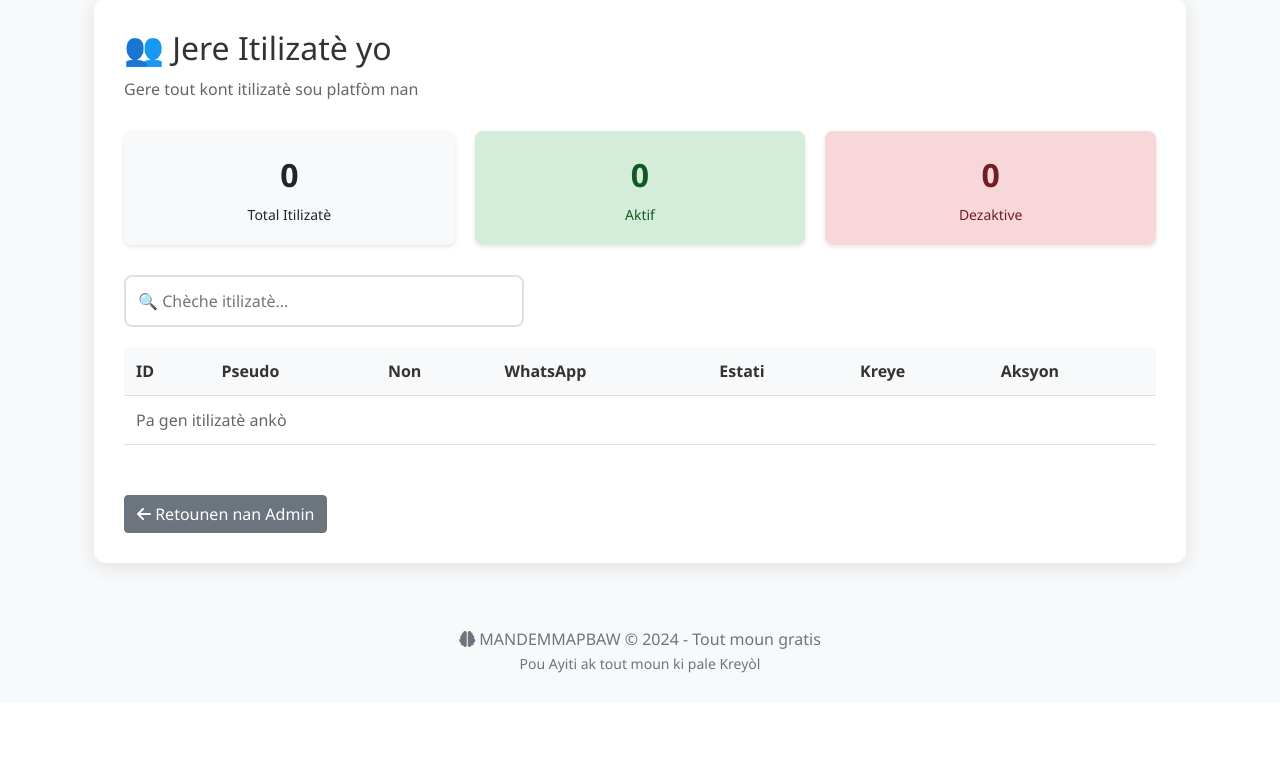
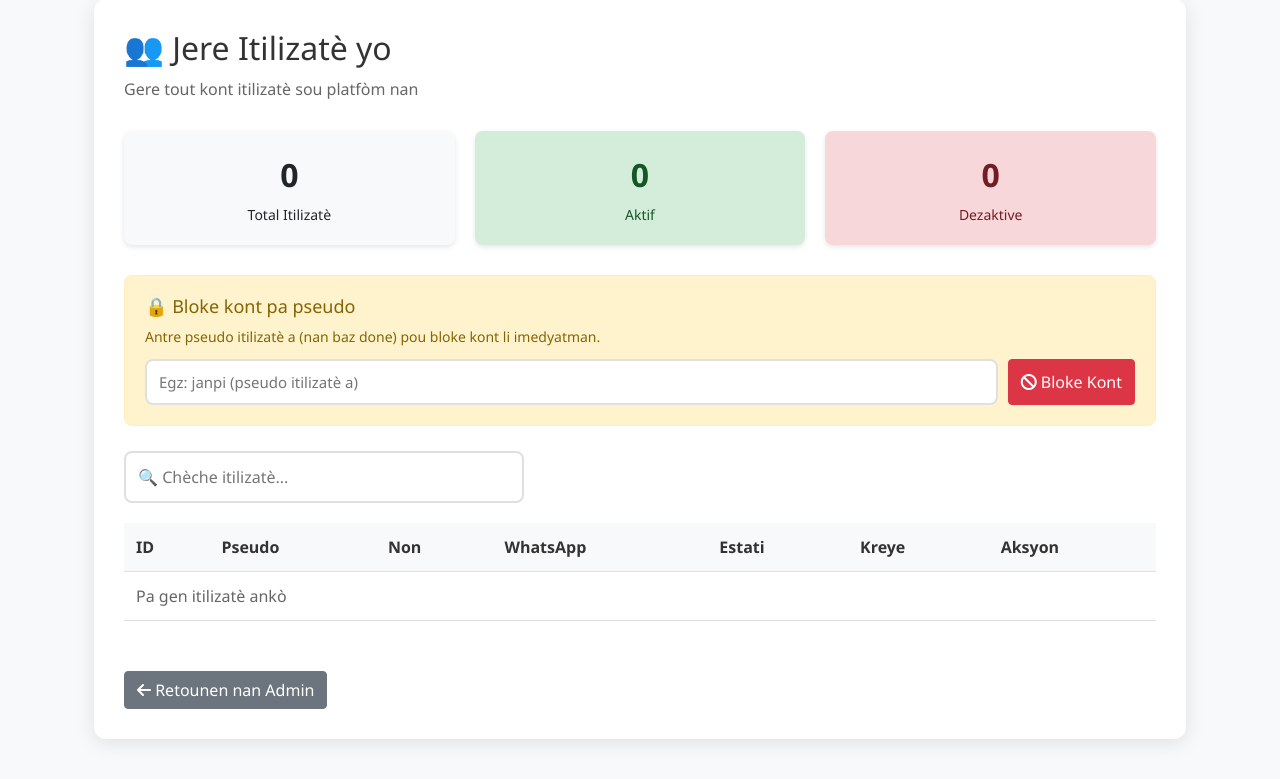
Before and after one commit to stanionic/Glory2yah-, a Flask app: template templates/admin_users.html in a window 1280 px wide. Shown: the part 97-876 px from the top of the page. Before the commit the page ends 770 px from the top, so only its background shows below. Run offline with Flask 3, Linux system fonts and the light colour scheme; the template is opened without the code that fills it, so the values that code supplies are empty.

Commit message:
Add admin user block/unblock functionality (toggle + block by pseudo)

```diff
--- a/templates/admin_users.html
+++ b/templates/admin_users.html
@@ -21,6 +21,18 @@
                 <div class="stat-value">{{ users|selectattr('is_active', 'equalto', false)|list|length }}</div>
                 <div class="stat-label">Dezaktive</div>
             </div>
+        </div>
+
+        <div class="block-by-pseudo">
+            <h3>🔒 Bloke kont pa pseudo</h3>
+            <p class="block-hint">Antre pseudo itilizatè a (nan baz done) pou bloke kont li imedyatman.</p>
+            <form method="POST" action="{{ url_for('admin.block_user_by_pseudo') }}" class="block-form">
+                <input type="hidden" name="csrf_token" value="{{ csrf_token() }}">
+                <input type="text" name="pseudo" id="blockPseudo" placeholder="Egz: janpi (pseudo itilizatè a)" required>
+                <button type="submit" class="btn btn-danger">
+                    <i class="fas fa-ban"></i> Bloke Kont
+                </button>
+            </form>
         </div>
 
         <div class="search-filter">
@@ -66,6 +78,11 @@
                         <i class="fas fa-edit"></i>
                     </a>
                     {% if user.id != current_user.id %}
+                    <form method="POST" action="{{ url_for('admin.toggle_user_status', user_id=user.id) }}" class="delete-form" onsubmit="return confirmToggle('{{ user.pseudo }}', {{ 'false' if user.is_active else 'true' }})">
+                        <button type="submit" class="btn btn-sm {% if user.is_active %}btn-danger{% else %}btn-success{% endif %}" title="{% if user.is_active %}Bloke kont{% else %}Debloke kont{% endif %}">
+                            {% if user.is_active %}<i class="fas fa-ban"></i> Bloke{% else %}<i class="fas fa-check-circle"></i> Debloke{% endif %}
+                        </button>
+                    </form>
                     <form method="POST" action="{{ url_for('admin.admin_delete_user', user_id=user.id) }}" class="delete-form" onsubmit="return confirmDelete()">
                         <button type="submit" class="btn btn-sm btn-danger" title="Efase">
                             <i class="fas fa-trash"></i>
@@ -143,6 +160,46 @@
 
 .stat-label {
     font-size: 14px;
+}
+
+.block-by-pseudo {
+    background: #fff3cd;
+    border: 1px solid #ffeeba;
+    border-radius: 8px;
+    padding: 20px;
+    margin-bottom: 25px;
+}
+
+.block-by-pseudo h3 {
+    margin: 0 0 8px 0;
+    color: #856404;
+    font-size: 18px;
+}
+
+.block-hint {
+    margin: 0 0 12px 0;
+    color: #856404;
+    font-size: 14px;
+}
+
+.block-form {
+    display: flex;
+    gap: 10px;
+    flex-wrap: wrap;
+}
+
+.block-form input {
+    flex: 1;
+    min-width: 200px;
+    padding: 10px 12px;
+    border: 2px solid #e0e0e0;
+    border-radius: 8px;
+    font-size: 15px;
+}
+
+.block-form input:focus {
+    outline: none;
+    border-color: #dc3545;
 }
 
 .search-filter {
@@ -246,6 +303,11 @@
 </style>
 
 <script>
+function confirmToggle(pseudo, isActive) {
+    const action = isActive ? 'bloke' : 'debloke';
+    return confirm('⚠️ Èske ou sèten ou vle ' + action + ' kont "' + pseudo + '" sa a?');
+}
+
 function filterUsers() {
     const input = document.getElementById('searchUsers');
     const filter = input.value.toLowerCase();
```
Also changed, not shown: app/routes/admin.py (+52 -0 lines), test_user_blocking.py (added, +107 -0 lines).
